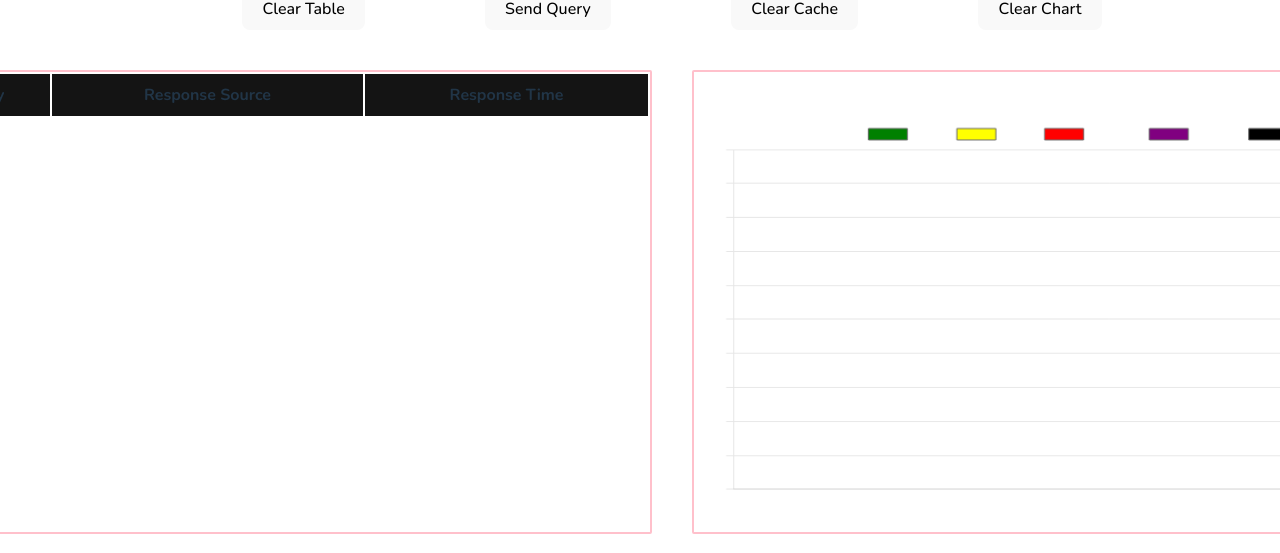
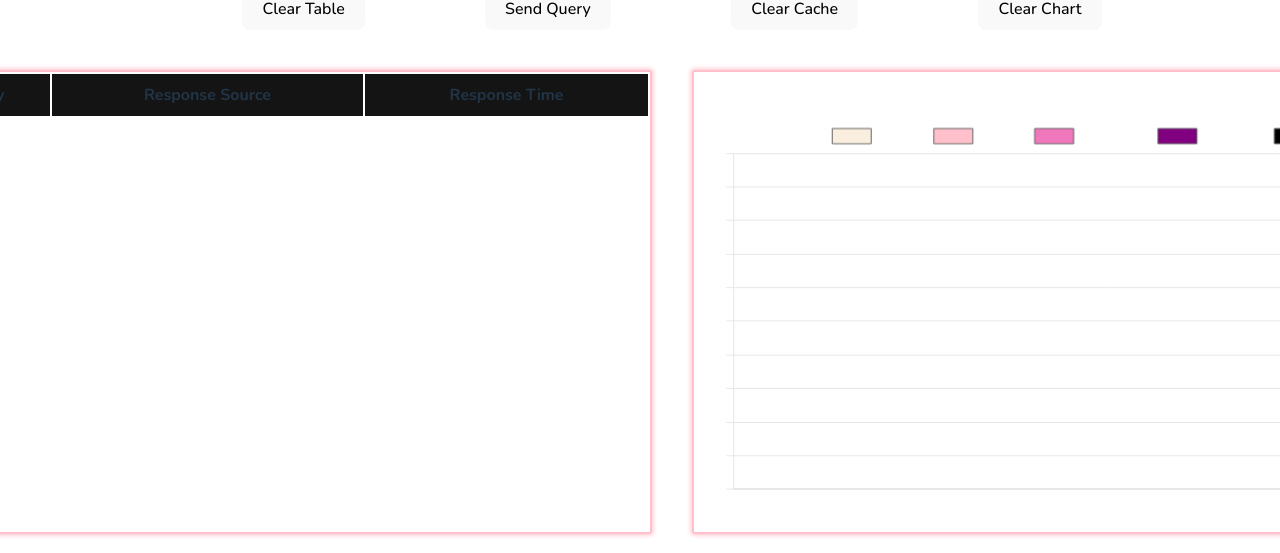
Before and after one commit to oslabs-beta/BuQL, a React (Vite) app in the folder vite-demo/: page / in a window 1280 px wide. Shown: the part 247-800 px from the top of the page. Built offline with nearby package versions, Linux system fonts and the light colour scheme.

Commit message:
Finalized UI and UX for the demo
Co-authored-by: Joseph-McGarry <jrmcgarry88@gmail.com>

```diff
--- a/vite-demo/src/App.css
+++ b/vite-demo/src/App.css
@@ -71,11 +71,13 @@ body {
   justify-content: center;
   align-content: center;
   display: flex;
+  box-shadow: 0px 0px 20px 1px #f077bc;
 }
 
 #footer {
   position: absolute;
   border-top: 5px solid #f077bc;
+
   /* was 'pink' */
   margin-top: auto;
   margin-bottom: 0;
@@ -87,4 +89,5 @@ body {
   line-height: 80px;
   /* color: blanchedalmond; */
   color: #faefdf;
+
 }
--- a/vite-demo/src/components/BarChart.jsx
+++ b/vite-demo/src/components/BarChart.jsx
@@ -1,5 +1,6 @@
+
 // We installed 'chart.js', 'react-chartjs-2' for creating our chart
-// It is important to note that without 'chart.js/auto' that chart will NOT render
+// It is important to note that without 'chart.js/auto' that chart will * NOT * render
 
 // import React from 'react';
 
@@ -10,17 +11,17 @@ import {Chart as ChartJS} from 'chart.js/auto';
 const legendItems = [
   {
     text: 'Cache',
-    fillStyle: 'green',
+    fillStyle: '#faefdf', //green
     fontColor: 'white',
   },
   {
     text: 'Partial',
-    fillStyle: 'yellow',
+    fillStyle: 'pink', //yellow
     fontColor: 'white',
   },
   {
     text: 'Database',
-    fillStyle: 'red',
+    fillStyle: '#f077bc', //red
     fontColor: 'white',
   },
   {
@@ -41,18 +42,25 @@ function BarChart({chartData}) {
     plugins: {
       legend: {
         labels: {
+          font:{
+            size: 16,
+          },
+          // creates the labels for the legend
           generateLabels: function () {
             return legendItems;
           },
         },
+
       },
     },
     scales: {
+      // x-axis styles
       x: {
         ticks: {
           color: 'white', // Font color of the x-axis labels
         },
       },
+      // y-axis styles
       y: {
         ticks: {
           color: 'white', // Font color of the y-axis labels
@@ -60,8 +68,9 @@ function BarChart({chartData}) {
       },
     },
   };
-
+  // Returns the BarChart with its data and styling options
   return <Bar data={chartData} options={options} />;
 }
 
+//exports the BarChart
 export default BarChart;
--- a/vite-demo/src/components/QueryForm.css
+++ b/vite-demo/src/components/QueryForm.css
@@ -26,6 +26,7 @@
   display: flex;
   padding: 10px;
   gap: 40px;
+
 }
 
 #querybuttons {
@@ -51,6 +52,7 @@
   text-align: left;
   padding: 5px;
   overflow: auto;
+  box-shadow: 0px 0px 5px 1px pink;
 }
 
 #querytable {
@@ -87,6 +89,7 @@
   overflow: auto;
   border: 2px solid pink;
   border-radius: 2px;
+  box-shadow: 0px 0px 5px 1px pink;
 }
 
 #barchart {
--- a/vite-demo/src/components/QueryForm.jsx
+++ b/vite-demo/src/components/QueryForm.jsx
@@ -27,7 +27,9 @@ function QueryForm() {
 
     query.label = selectedLabel;
     query.query = event.target.value;
+
     setQueryResponse();
+    console.log('Query Selected!');
     //console.log('QUERY OBJECT:', query);
     setSelectedQuery(query);
   };
@@ -141,7 +143,10 @@ function QueryForm() {
       <div id='querylabels'>
         <div id='queryselector'>
           <select value={selectedQuery.query} onChange={handleQuerySelector}>
-            <option value=''>Select a query</option>
+            {/* this makes sure that "Select a query" is showing by default, but not selectable */}
+            <option value='' selected='true' hidden='true'>
+              Select a query
+            </option>
             {queries.map((query) => (
               <option key={query.label} value={query.query}>
                 {query.label}
@@ -177,13 +182,13 @@ function QueryForm() {
                   backgroundColor: responseSources.map((source) => {
                     switch (source) {
                       case 'database':
-                        return 'red';
+                        return '#f077bc';
                       case 'cache':
-                        return 'green';
+                        return '#faefdf'; // bun color
                       case 'mutation':
                         return 'purple';
                       case 'partial':
-                        return 'yellow';
+                        return 'pink'; // buql pink
                       default:
                         return 'black';
                     }
--- a/vite-demo/src/index.css
+++ b/vite-demo/src/index.css
@@ -51,6 +51,7 @@ button:hover {
   /* border-color: #646cff; */
   border-color: #f077bc;
   color: #faefdf;
+  box-shadow: 0px 0px 7px 3px #f077bc;
 }
 button:focus,
 button:focus-visible {
```
